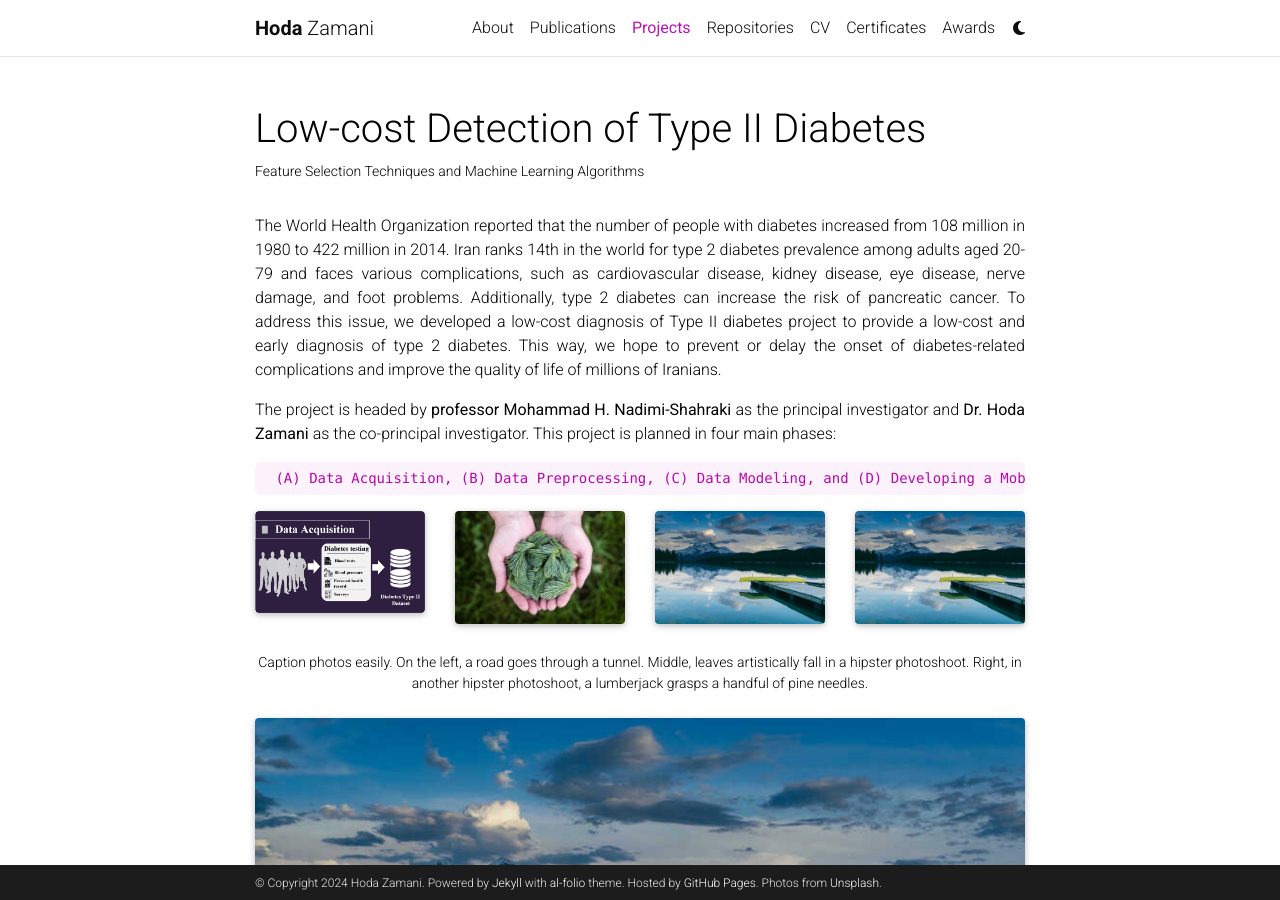
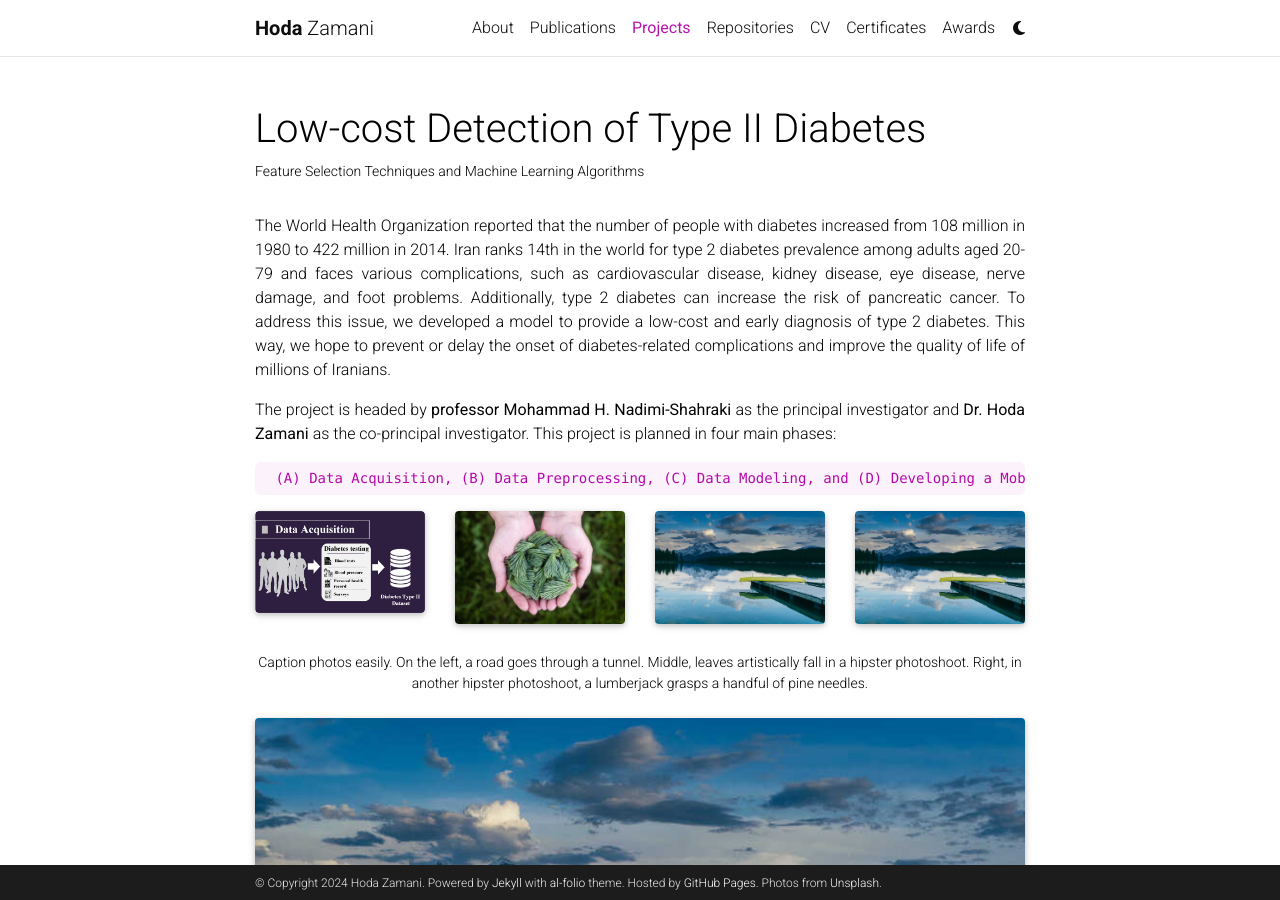
Before and after one commit to HodaZamani/HodaZamani.github.io, a Jekyll site: the page built from _projects/1_project.md, in a window 1280 px wide and 900 px high. Built offline with Jekyll 4.4.1, drawn with Linux system fonts in a browser that asks for light colours; full-size pictures stand in for the smaller copies a plugin makes; comment, search, counter and statistics services are not loaded; a style sheet for code colours, icons or effects is not loaded.

Commit message:
Update 1_project.md

```diff
--- a/_projects/1_project.md
+++ b/_projects/1_project.md
@@ -7,7 +7,7 @@
 category: work
 related_publications: HodaImputationMethod
 ---
-<p align="justify">The World Health Organization reported that the number of people with diabetes increased from 108 million in 1980 to 422 million in 2014. Iran ranks 14th in the world for type 2 diabetes prevalence among adults aged 20-79 and faces various complications, such as cardiovascular disease, kidney disease, eye disease, nerve damage, and foot problems. Additionally, type 2 diabetes can increase the risk of pancreatic cancer. To address this issue, we developed a low-cost diagnosis of Type II diabetes project to provide a low-cost and early diagnosis of type 2 diabetes. This way, we hope to prevent or delay the onset of diabetes-related complications and improve the quality of life of millions of Iranians.</p>
+<p align="justify">The World Health Organization reported that the number of people with diabetes increased from 108 million in 1980 to 422 million in 2014. Iran ranks 14th in the world for type 2 diabetes prevalence among adults aged 20-79 and faces various complications, such as cardiovascular disease, kidney disease, eye disease, nerve damage, and foot problems. Additionally, type 2 diabetes can increase the risk of pancreatic cancer. To address this issue, we developed a model to provide a low-cost and early diagnosis of type 2 diabetes. This way, we hope to prevent or delay the onset of diabetes-related complications and improve the quality of life of millions of Iranians.</p>
 
 <p align="justify">The project is headed by <b>professor Mohammad H. Nadimi-Shahraki</b> as the principal investigator and <b>Dr. Hoda Zamani</b> as the co-principal investigator.
 This project is planned in four main phases:</p>
```
